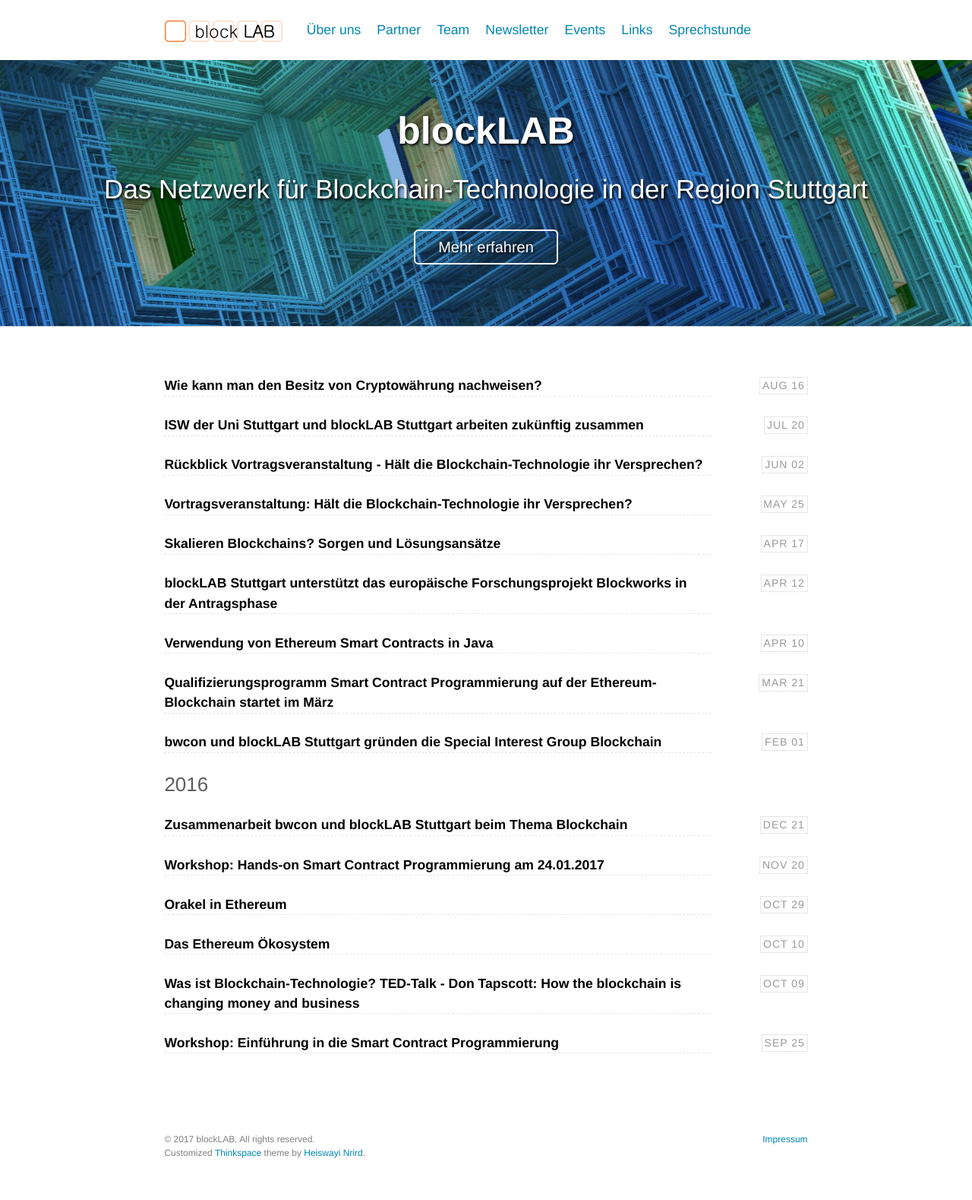
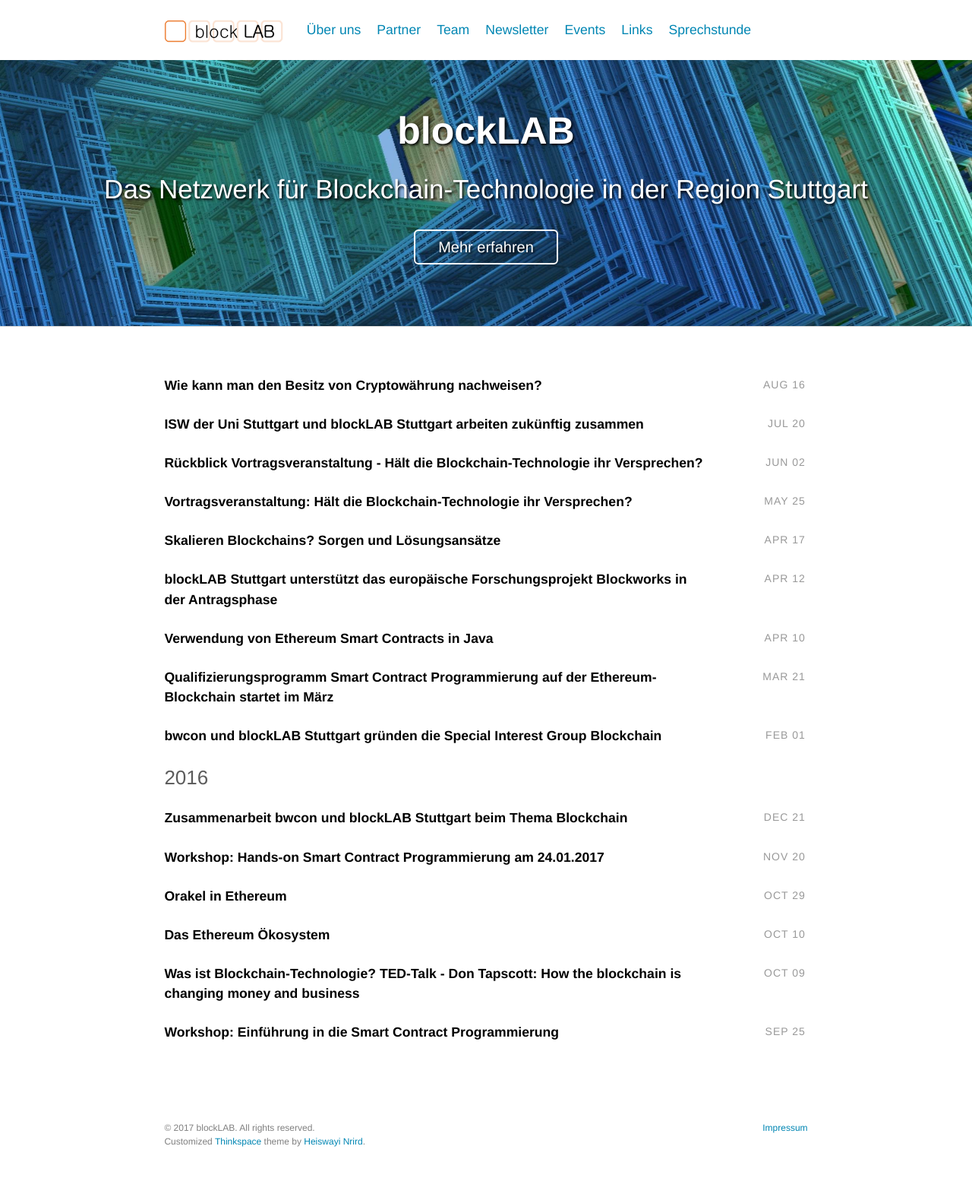
Before and after one commit to blocklab/site, a Jekyll site: the page built from index.html, in a window 1280 px wide. Shown: the whole page at 76% size. Built offline with Jekyll 4.4.1, drawn with Linux system fonts in a browser that asks for light colours.

Commit message:
remove some unnecessary styling

```diff
--- a/assets/scss/_layout.scss
+++ b/assets/scss/_layout.scss
@@ -176,11 +176,9 @@ ul.navbar li.icon {display: none;}
   .article-title {
     display: inline-block;
     width: 85%;
-    border-bottom: 1px dashed lighten($light-gray-color, 10%);
   }
 
   .date-label {
-    border: 1px solid lighten($light-gray-color, 10%);
     padding: 0 0.2em;
     margin-left: 1em;
     margin-top: 2px;
@@ -356,7 +354,6 @@ ul.navbar li.icon {display: none;}
   }
 
   .post-item {
-    border: 1px solid lighten($light-gray-color, 10%);
     padding: 0 0.5em;
     background: lighten($light-gray-color, 15%);
   }
```
